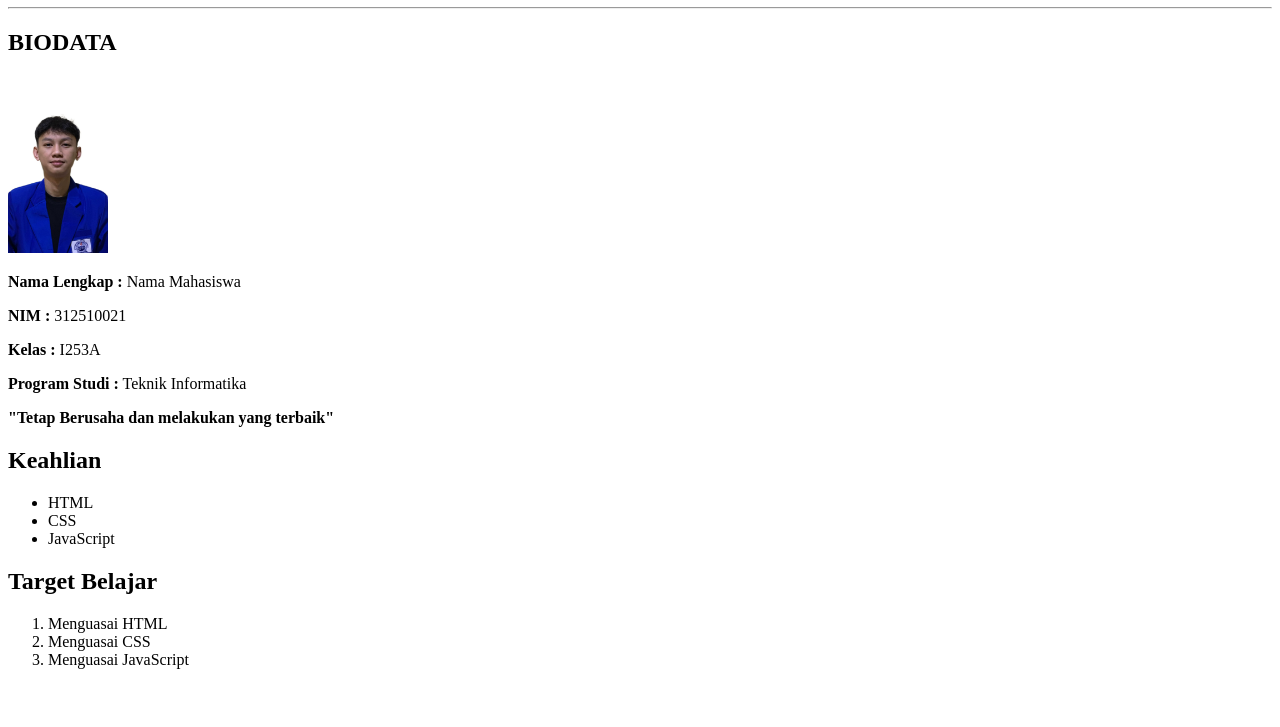
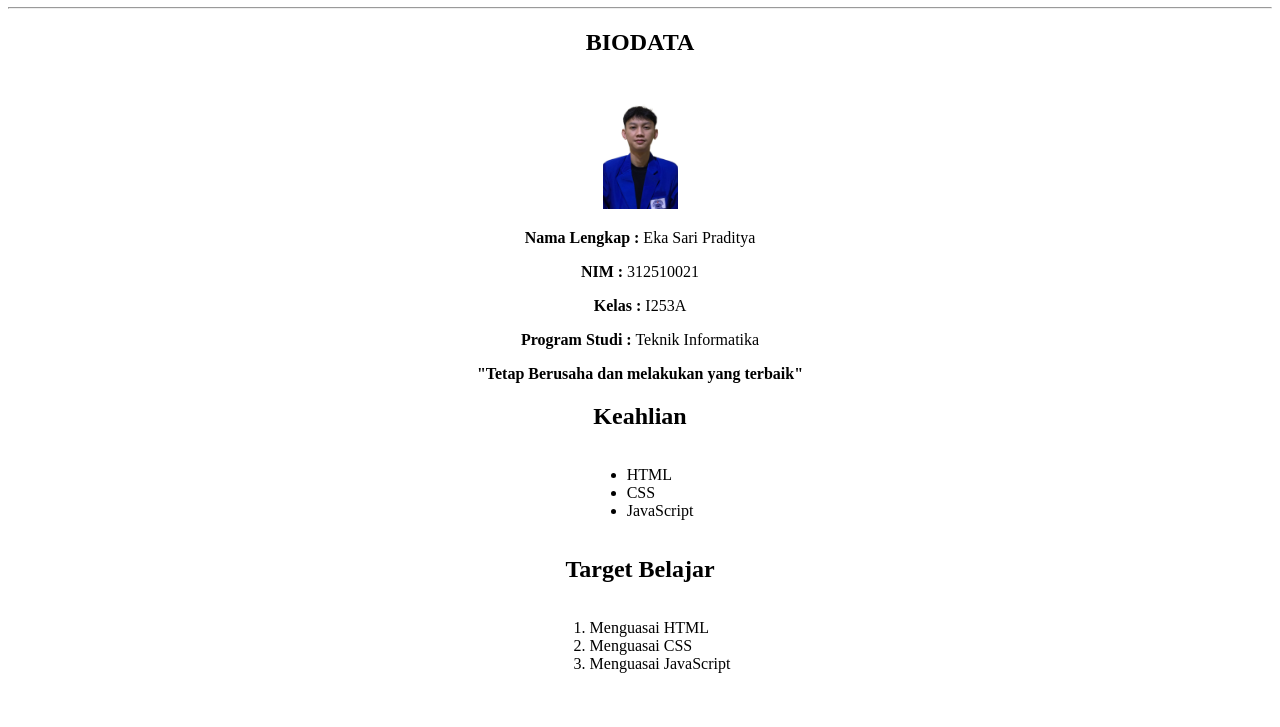
Before and after one commit to kprdtyy23/Lab1Web1, a plain HTML site: page index.html in a window 1280 px wide. Shown: the part 73-800 px from the top of the page. Drawn offline with Linux system fonts and the light colour scheme.

Commit message:
Update terbaru

```diff
--- a/index.html
+++ b/index.html
@@ -7,15 +7,15 @@
 </head>
 <body>
 
+<div style="text-align: center;">
     <h1>Profil Mahasiswa</h1>
 
     <hr>
 
      <h2>BIODATA</h2>
+    <img src="foto profil.jpeg" width="75" alt="Foto profil mahasiswa">
 
-    <img src="foto profil.jpeg" width="100" alt="Foto profil mahasiswa">
-
-    <p><b>Nama Lengkap :</b> Nama Mahasiswa</p>
+    <p><b>Nama Lengkap :</b> Eka Sari Praditya</p>
     <p><b>NIM :</b> 312510021 </p>
     <p><b>Kelas :</b> I253A</p>
     <p><b>Program Studi :</b> Teknik Informatika</p>
@@ -23,8 +23,7 @@
     <p><b>"Tetap Berusaha dan melakukan yang terbaik"</b></p>
 
     <h2>Keahlian</h2>
-
-    <ul>
+    <ul  style="display: inline-block; text-align: left;">
         <li>HTML</li>
         <li>CSS</li>
         <li>JavaScript</li>
@@ -32,11 +31,11 @@
 
     <h2>Target Belajar</h2>
 
-    <ol>
+    <ol  style="display: inline-block; text-align: left;">
         <li>Menguasai HTML</li>
         <li>Menguasai CSS</li>
         <li>Menguasai JavaScript</li>
     </ol>
-
+</div>
 </body>
 </html>
```
Also changed, not shown: screenshot/ss menggabungkan semua elemen.png.
